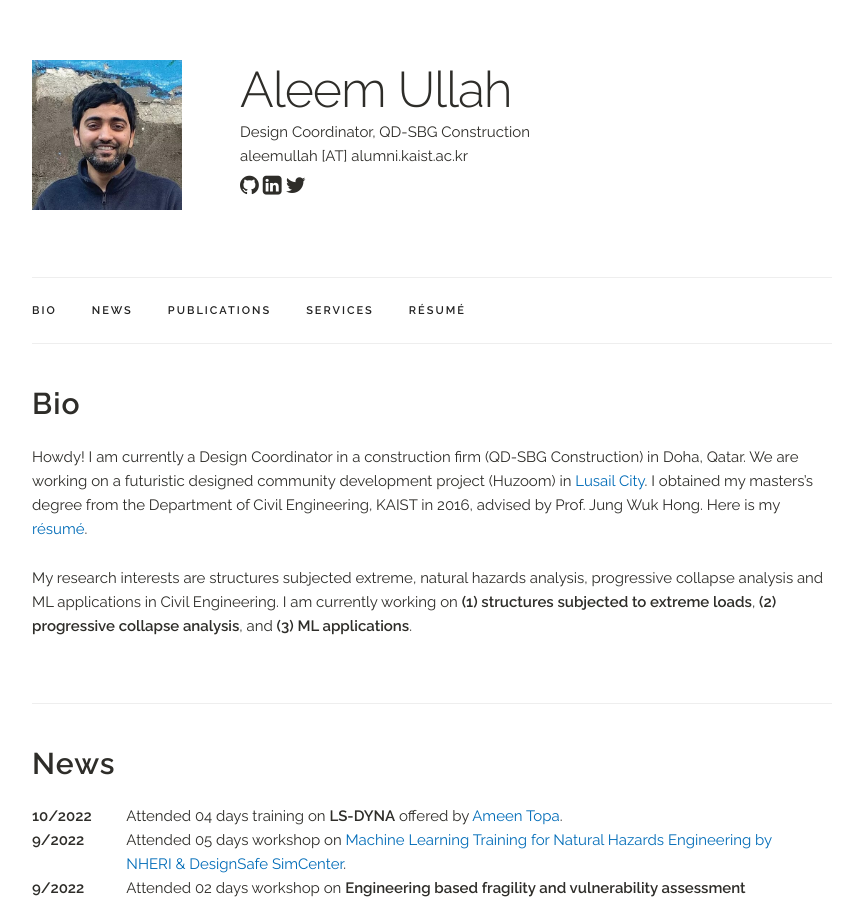
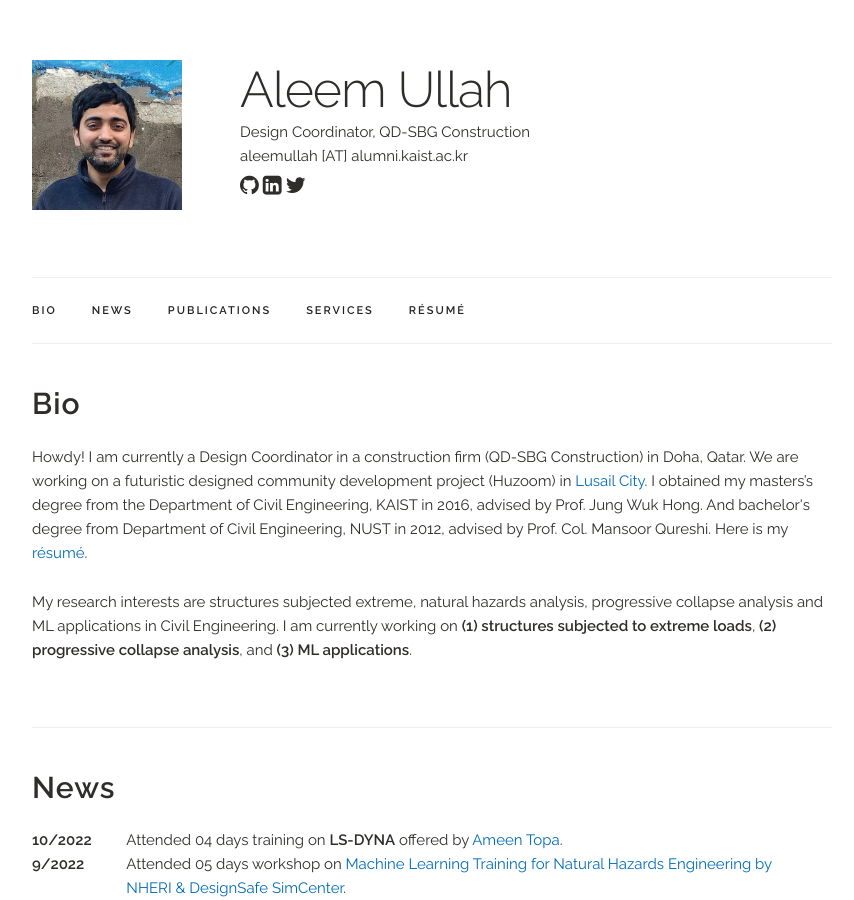
Before and after one commit to aleemulla/aleemulla.github.io, a Jekyll site: the page built from index.html, in a window 1280 px wide and 900 px high. Shown: the whole window, without its empty margins (208-1062 px from the left). Built offline with Jekyll 4.4.1, drawn with Linux system fonts in a browser that asks for light colours; a style sheet for code colours, icons or effects is not loaded.

Commit message:
twelvth commit

```diff
--- a/index.html
+++ b/index.html
@@ -6,7 +6,7 @@
 <div class="docs-section" id="bio">
   <h4><b>Bio</b></h4>
   <p>
-  Howdy! I am currently a Design Coordinator in a construction firm (QD-SBG Construction) in Doha, Qatar. We are working on a futuristic designed community development project (Huzoom) in <a href="https://www.lusail.com/the-city-of-a-lifetime/" target="_blank">Lusail City</a>.  I obtained my masters’s degree from the Department of Civil Engineering, KAIST in 2016, advised by Prof. Jung Wuk Hong. Here is my <a href={{ "/assets/Resume_aleem.pdf" | prepend: site.baseurl }} target="_blank">résumé</a>.
+  Howdy! I am currently a Design Coordinator in a construction firm (QD-SBG Construction) in Doha, Qatar. We are working on a futuristic designed community development project (Huzoom) in <a href="https://www.lusail.com/the-city-of-a-lifetime/" target="_blank">Lusail City</a>.  I obtained my masters’s degree from the Department of Civil Engineering, KAIST in 2016, advised by Prof. Jung Wuk Hong. And bachelor's degree from Department of Civil Engineering, NUST in 2012, advised by Prof. Col. Mansoor Qureshi. Here is my <a href={{ "/assets/Resume_aleem.pdf" | prepend: site.baseurl }} target="_blank">résumé</a>.
   </p>
 
   <p>
```
